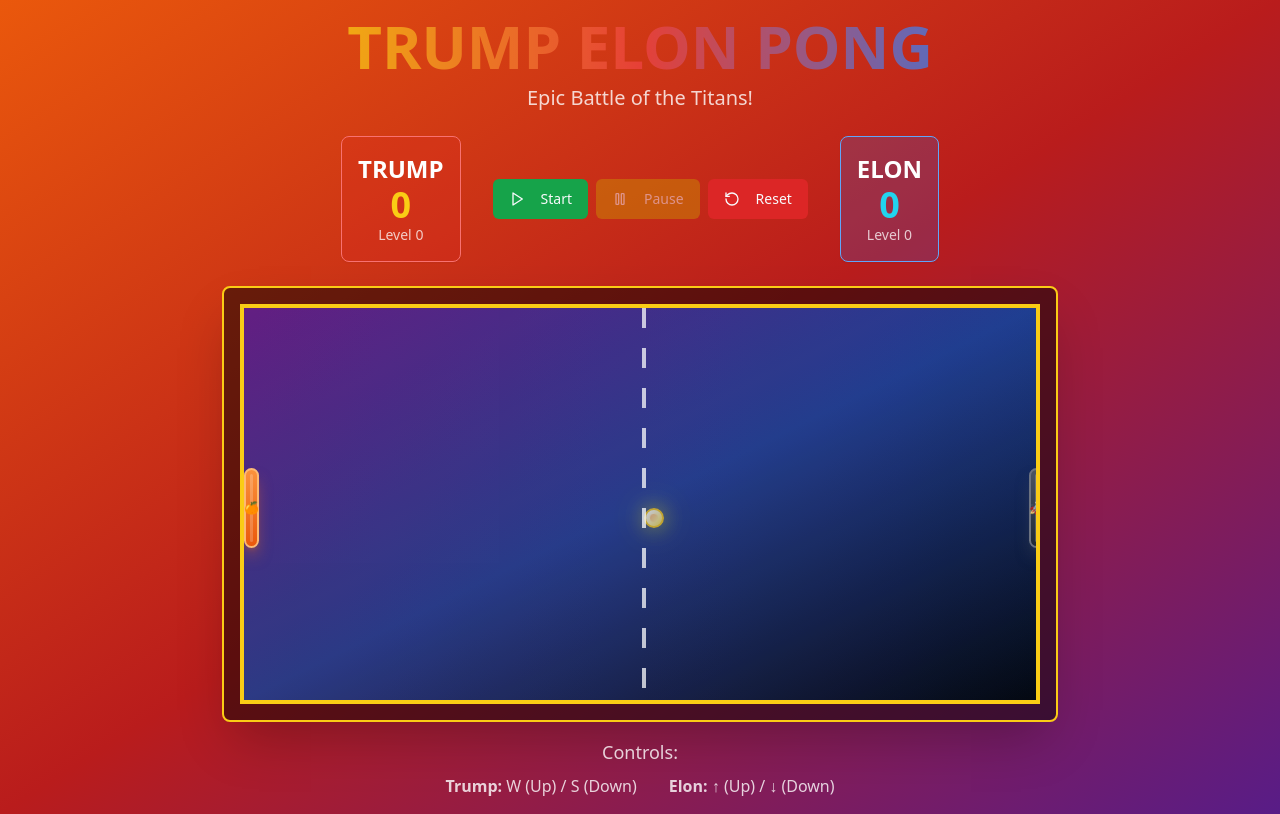
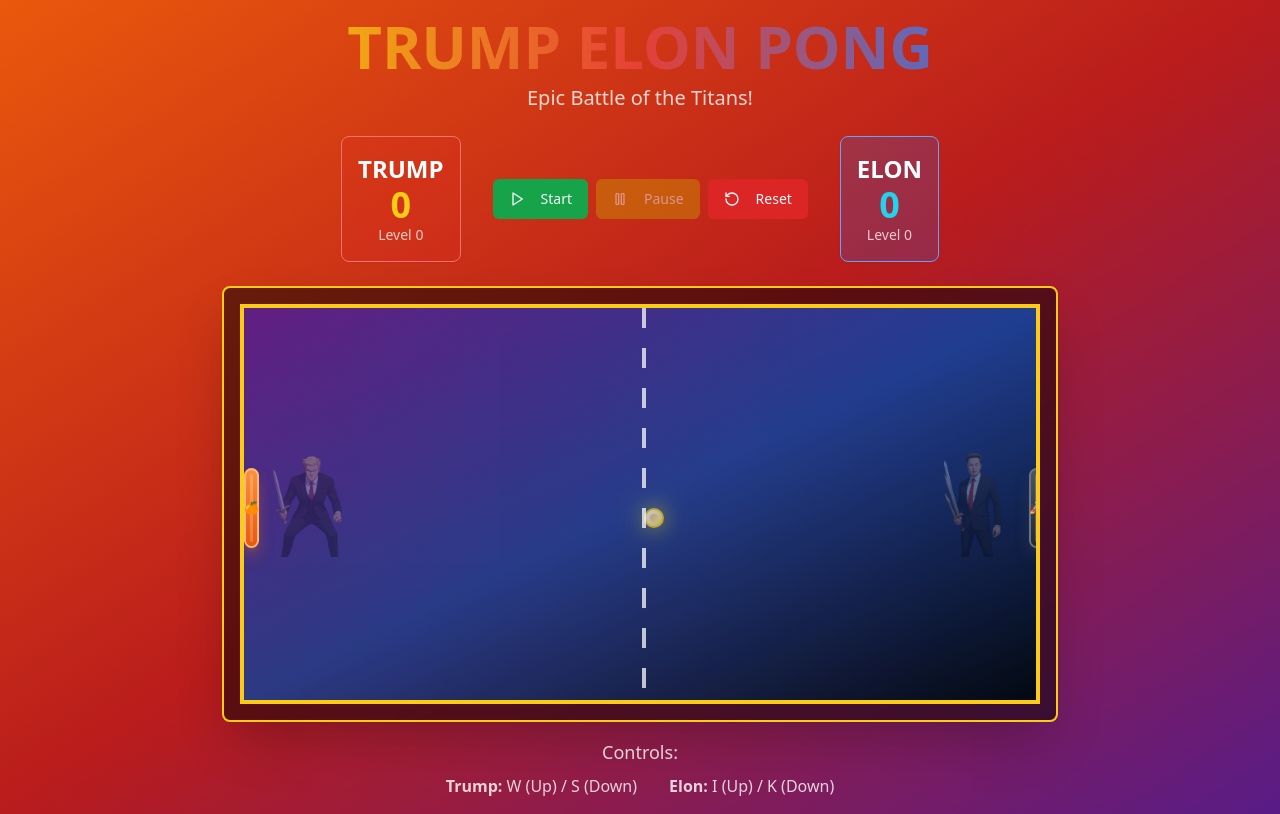
Before and after one commit to tarun-khatri/trump-elon-z-battle, a React (Vite) app: page / in a window 1280 px wide. Built offline with nearby package versions, Linux system fonts and the light colour scheme.

Commit message:
Fix: Implement character images and controls
- Use provided images for Trump and Elon.
- Fix Elon's controls to use "I" and "K" keys.

```diff
--- a/src/components/TrumpElonPong.tsx
+++ b/src/components/TrumpElonPong.tsx
@@ -62,11 +62,11 @@ const TrumpElonPong = () => {
     setGameState(prev => {
       let newState = { ...prev };
 
-      // Move paddles based on keys
-      if (keys.has('ArrowUp') && newState.elonY > 0) {
+      // Move paddles based on keys - Updated Elon controls to I/K
+      if (keys.has('i') && newState.elonY > 0) {
         newState.elonY -= PADDLE_SPEED;
       }
-      if (keys.has('ArrowDown') && newState.elonY < GAME_HEIGHT - PADDLE_HEIGHT) {
+      if (keys.has('k') && newState.elonY < GAME_HEIGHT - PADDLE_HEIGHT) {
         newState.elonY += PADDLE_SPEED;
       }
       if (keys.has('w') && newState.trumpY > 0) {
@@ -91,7 +91,7 @@ const TrumpElonPong = () => {
         newState.ballY >= newState.trumpY &&
         newState.ballY <= newState.trumpY + PADDLE_HEIGHT
       ) {
-        newState.ballSpeedX = Math.abs(newState.ballSpeedX) * 1.05; // Increase speed slightly
+        newState.ballSpeedX = Math.abs(newState.ballSpeedX) * 1.05;
         const relativeIntersectY = (newState.ballY - (newState.trumpY + PADDLE_HEIGHT / 2)) / (PADDLE_HEIGHT / 2);
         newState.ballSpeedY = relativeIntersectY * 5;
       }
@@ -102,7 +102,7 @@ const TrumpElonPong = () => {
         newState.ballY >= newState.elonY &&
         newState.ballY <= newState.elonY + PADDLE_HEIGHT
       ) {
-        newState.ballSpeedX = -Math.abs(newState.ballSpeedX) * 1.05; // Increase speed slightly
+        newState.ballSpeedX = -Math.abs(newState.ballSpeedX) * 1.05;
         const relativeIntersectY = (newState.ballY - (newState.elonY + PADDLE_HEIGHT / 2)) / (PADDLE_HEIGHT / 2);
         newState.ballSpeedY = relativeIntersectY * 5;
       }
@@ -180,19 +180,19 @@ const TrumpElonPong = () => {
   };
 
   const getTrumpLevel = (score: number) => {
-    if (score >= 100) return 4; // Ultra Instinct
-    if (score >= 60) return 3; // Super Saiyan 3
-    if (score >= 30) return 2; // Super Saiyan 2
-    if (score >= 10) return 1; // Super Saiyan
-    return 0; // Base form
+    if (score >= 100) return 4;
+    if (score >= 60) return 3;
+    if (score >= 30) return 2;
+    if (score >= 10) return 1;
+    return 0;
   };
 
   const getElonLevel = (score: number) => {
-    if (score >= 100) return 4; // Ultra Instinct
-    if (score >= 60) return 3; // Super Saiyan 3
-    if (score >= 30) return 2; // Super Saiyan 2
-    if (score >= 10) return 1; // Super Saiyan
-    return 0; // Base form
+    if (score >= 100) return 4;
+    if (score >= 60) return 3;
+    if (score >= 30) return 2;
+    if (score >= 10) return 1;
+    return 0;
   };
 
   return (
@@ -257,6 +257,24 @@ const TrumpElonPong = () => {
           {/* Game Area Background Effects */}
           <div className="absolute inset-0 bg-gradient-to-r from-red-500/10 to-blue-500/10 animate-pulse" />
 
+          {/* Trump Image on left side */}
+          <div className="absolute left-4 top-1/2 transform -translate-y-1/2 w-24 h-32 opacity-30">
+            <img
+              src="/lovable-uploads/61aaf673-f181-4a2f-af83-a2b4668e6d60.png"
+              alt="Trump"
+              className="w-full h-full object-contain"
+            />
+          </div>
+
+          {/* Elon Image on right side */}
+          <div className="absolute right-4 top-1/2 transform -translate-y-1/2 w-24 h-32 opacity-30">
+            <img
+              src="/lovable-uploads/1768c633-a05b-4c95-8d92-79edad70f2be.png"
+              alt="Elon"
+              className="w-full h-full object-contain"
+            />
+          </div>
+
           {/* Trump Character */}
           <GameCharacter
             character="trump"
@@ -312,7 +330,7 @@ const TrumpElonPong = () => {
             <strong>Trump:</strong> W (Up) / S (Down)
           </div>
           <div>
-            <strong>Elon:</strong> ↑ (Up) / ↓ (Down)
+            <strong>Elon:</strong> I (Up) / K (Down)
           </div>
         </div>
       </div>
```
Also changed, not shown: public/lovable-uploads/1768c633-a05b-4c95-8d92-79edad70f2be.png (added), public/lovable-uploads/61aaf673-f181-4a2f-af83-a2b4668e6d60.png (added).
